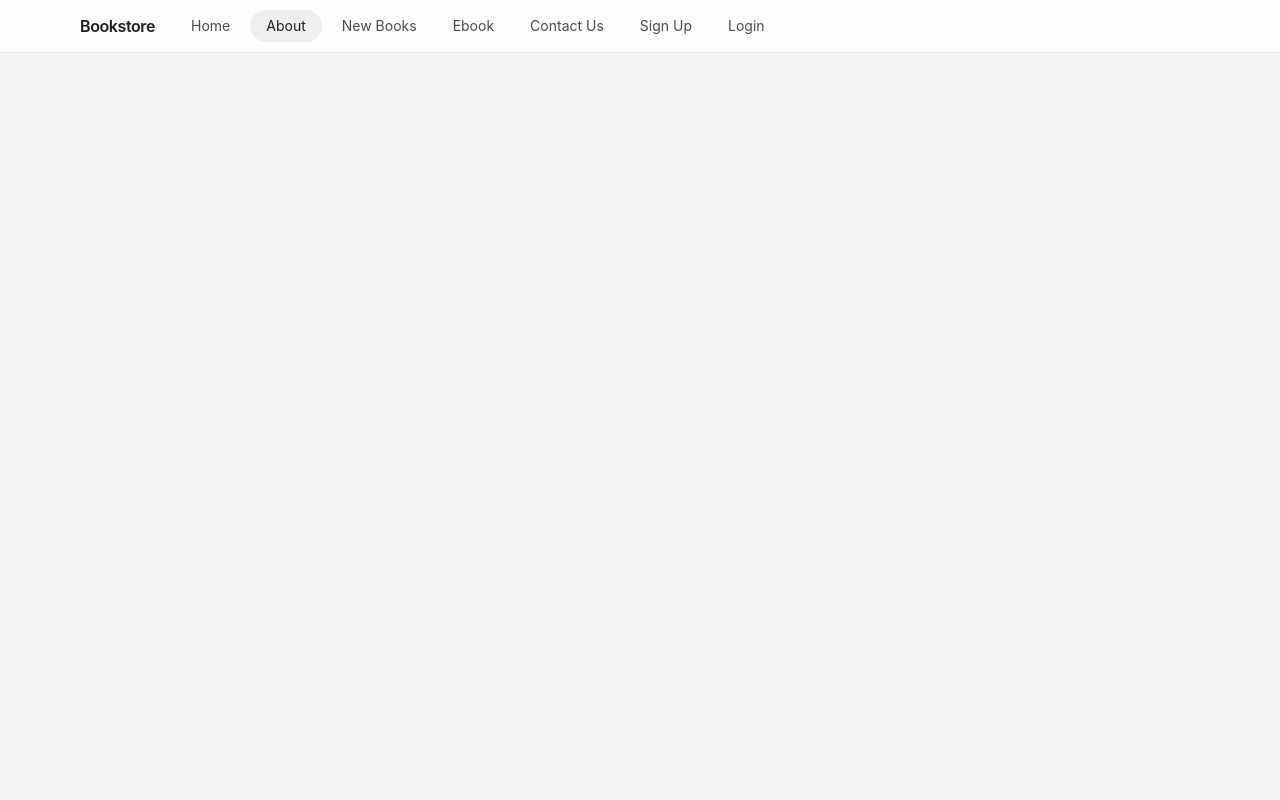
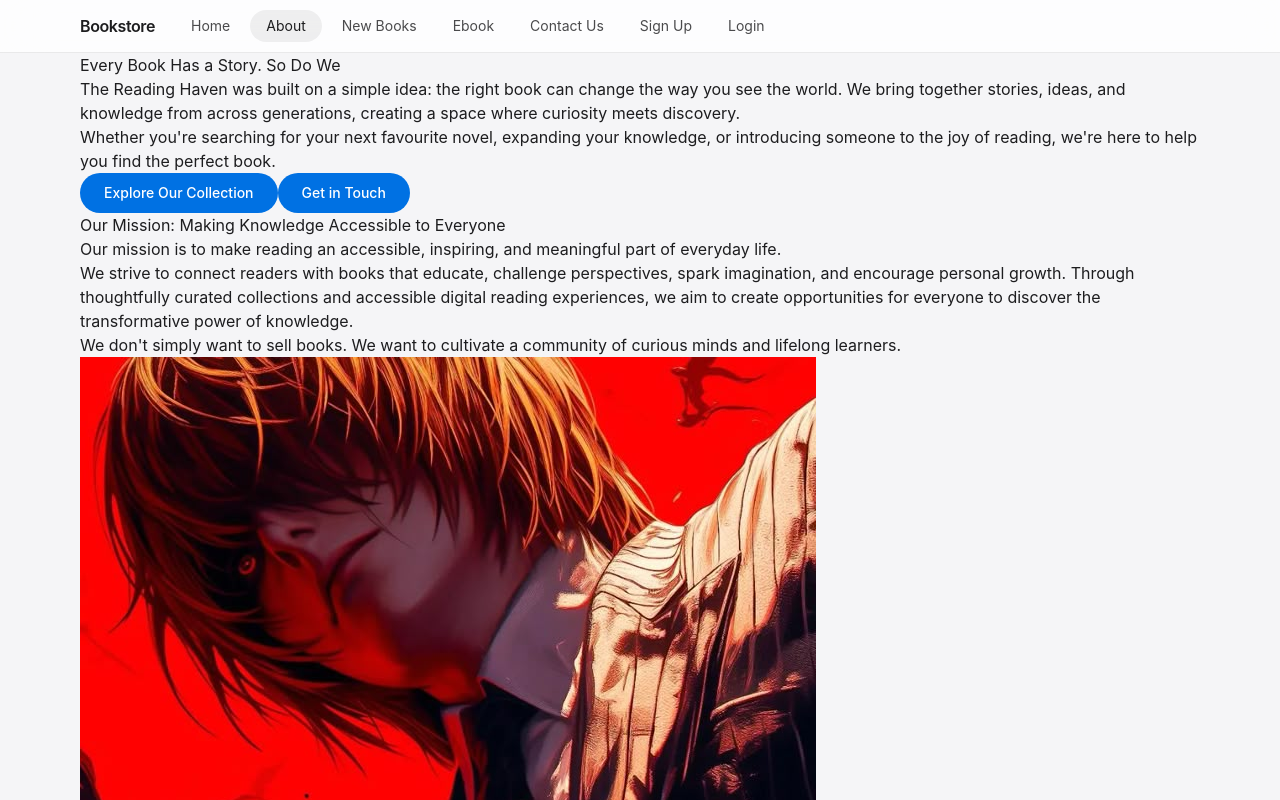
Before and after one commit to gabrialislambabar/Book-Store, a React (Vite) app in the folder react/: page /about in a window 1280 px wide. Shown: the top 800 px of the page. Built offline with nearby package versions, Linux system fonts and the light colour scheme.

Commit message:
completed the about section

```diff
--- a/react/src/features/about/AboutHero.jsx
+++ b/react/src/features/about/AboutHero.jsx
@@ -0,0 +1,25 @@
+import Button from "../../components/Button";
+export default function AboutHero() {
+  return (
+    <main>
+      <h1>Every Book Has a Story. So Do We</h1>
+      <div>
+        <p>
+          The Reading Haven was built on a simple idea: the right book can
+          change the way you see the world. We bring together stories, ideas,
+          and knowledge from across generations, creating a space where
+          curiosity meets discovery.
+        </p>
+        <p>
+          Whether you're searching for your next favourite novel, expanding your
+          knowledge, or introducing someone to the joy of reading, we're here to
+          help you find the perfect book.
+        </p>
+      </div>
+      <div>
+        <Button to="/newbook/popular">Explore Our Collection</Button>
+        <Button to="/contactus">Get in Touch</Button>
+      </div>
+    </main>
+  );
+}
--- a/react/src/features/about/Mission.jsx
+++ b/react/src/features/about/Mission.jsx
@@ -0,0 +1,32 @@
+import AboutImage from "../../assets/yagami.jpg";
+
+export default function Mission() {
+  return (
+    <main>
+      <div>
+        <div>
+          <h1>Our Mission: Making Knowledge Accessible to Everyone</h1>
+          <p>
+            Our mission is to make reading an accessible, inspiring, and
+            meaningful part of everyday life.
+          </p>
+          <p>
+            We strive to connect readers with books that educate, challenge
+            perspectives, spark imagination, and encourage personal growth.
+            Through thoughtfully curated collections and accessible digital
+            reading experiences, we aim to create opportunities for everyone to
+            discover the transformative power of knowledge.
+          </p>
+          <p>
+            We don't simply want to sell books. We want to cultivate a community
+            of curious minds and lifelong learners.
+          </p>
+        </div>
+
+        <div>
+          <img src={AboutImage} />
+        </div>
+      </div>
+    </main>
+  );
+}
--- a/react/src/pages/About.jsx
+++ b/react/src/pages/About.jsx
@@ -1,3 +1,14 @@
+import AboutHero from "../features/about/AboutHero";
+import Mission from "../features/about/Mission";
+import OurStory from "../features/about/OurStory";
+import OurValues from "../features/about/OurValues";
 export default function About() {
-  return <main></main>;
+  return (
+    <main>
+      <AboutHero />
+      <Mission />
+      <OurStory />
+      <OurValues />
+    </main>
+  );
 }
```
